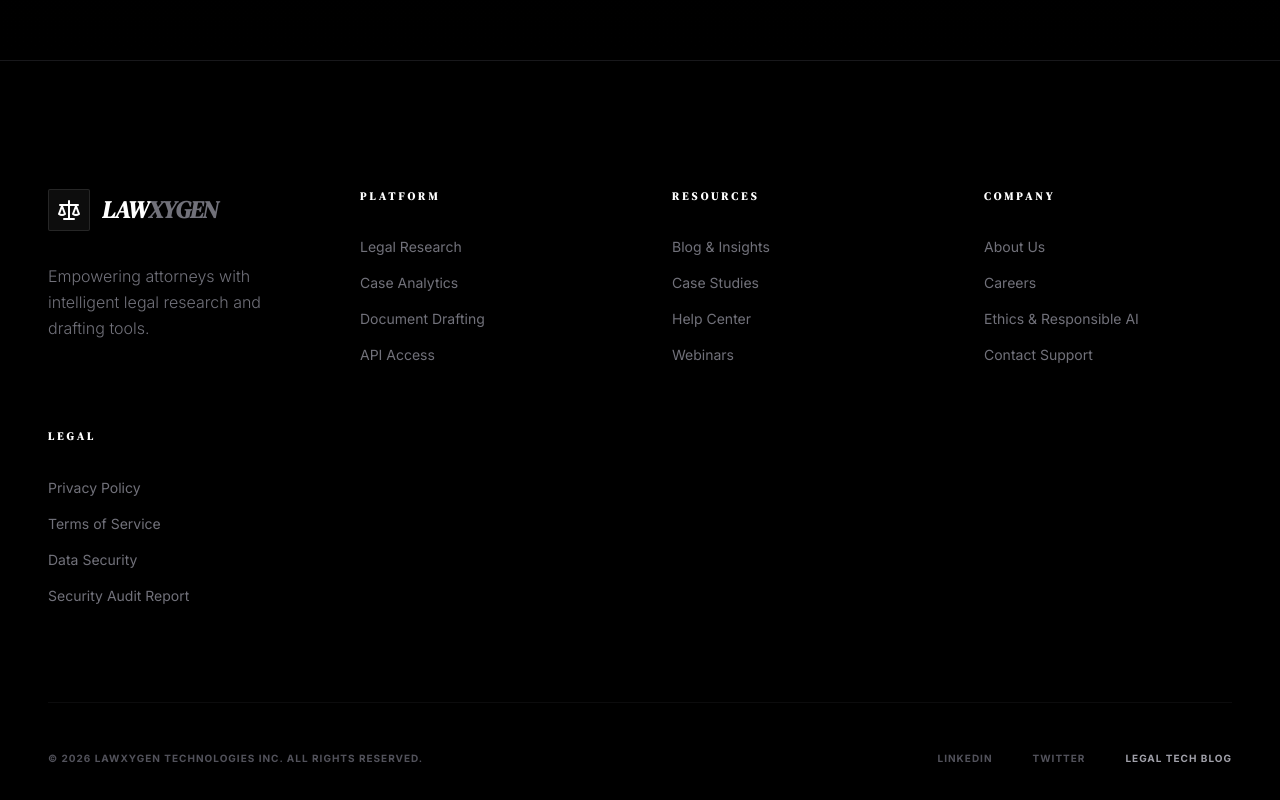
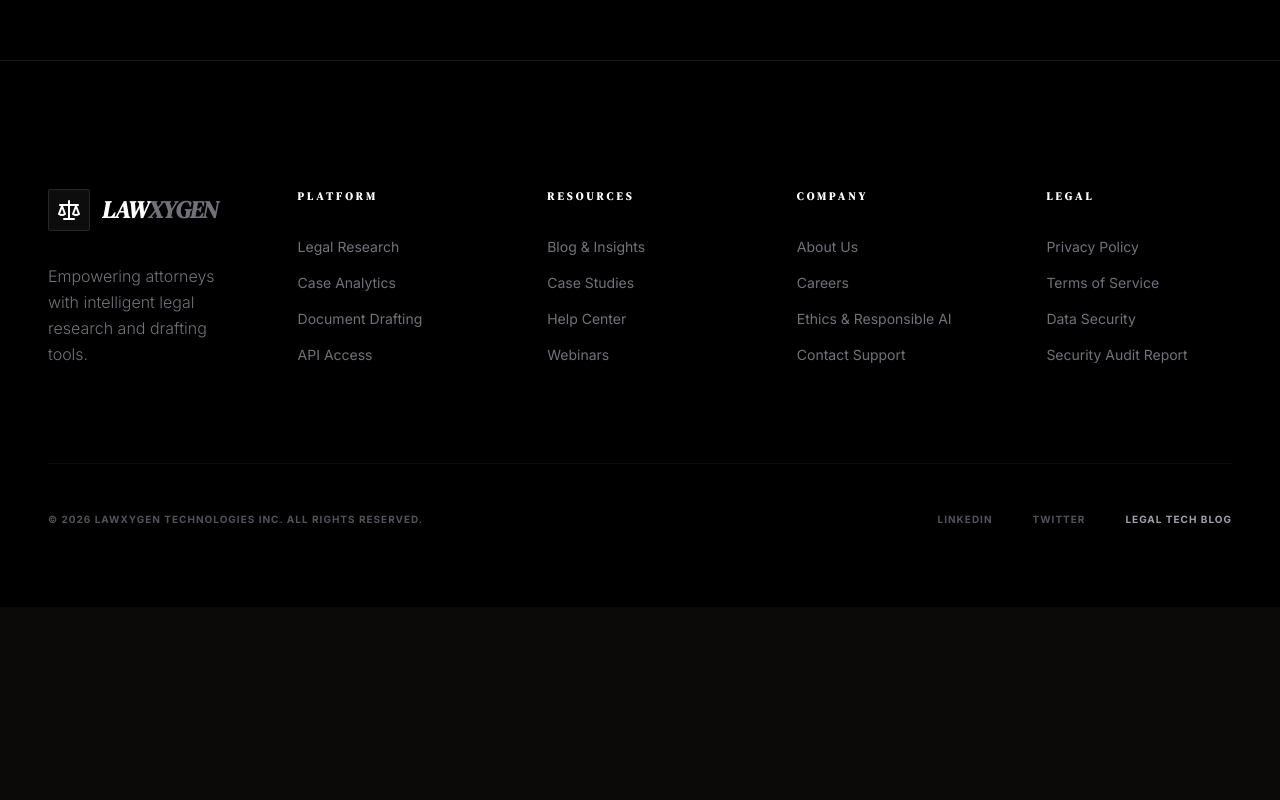
Before and after one commit to Aanya019-coder/lawxygen.ai, a React (Vite) app: page / in a window 1280 px wide. Shown: the part 9701-10501 px from the top of the page. After the commit the page ends 10308 px from the top, so only its background shows below. Built offline with nearby package versions, Linux system fonts and the light colour scheme; no server answers.

Commit message:
Fix footer alignment with 5-column grid

```diff
--- a/src/components/Footer.tsx
+++ b/src/components/Footer.tsx
@@ -5,7 +5,7 @@
     return (
         <footer className="bg-black border-t border-zinc-900 pt-32 pb-20">
             <div className="max-w-[1400px] mx-auto px-4 sm:px-6 lg:px-12">
-                <div className="grid grid-cols-1 md:grid-cols-4 gap-16 mb-24">
+                <div className="grid grid-cols-1 md:grid-cols-3 lg:grid-cols-5 gap-8 lg:gap-16 mb-24">
                     <div className="col-span-1 md:col-span-1">
                         <div className="flex items-center space-x-3 mb-8 group cursor-default">
                             <div className="p-2 rounded-sm bg-white/5 text-white border border-white/10 group-hover:border-white/40 transition-all duration-700">
```
